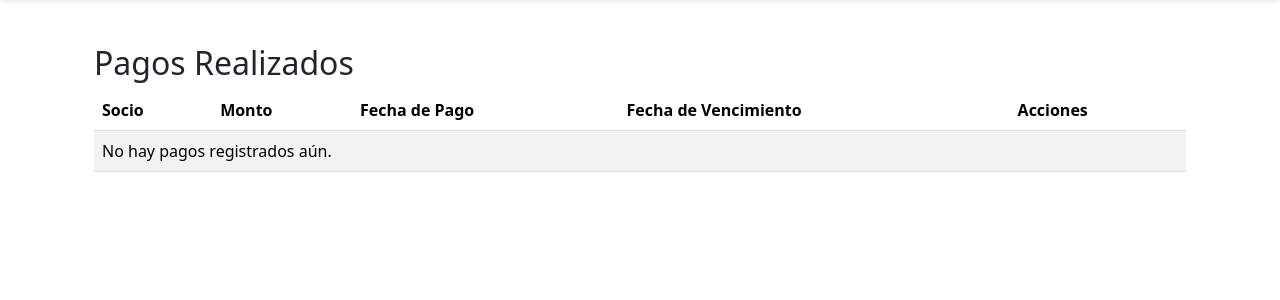
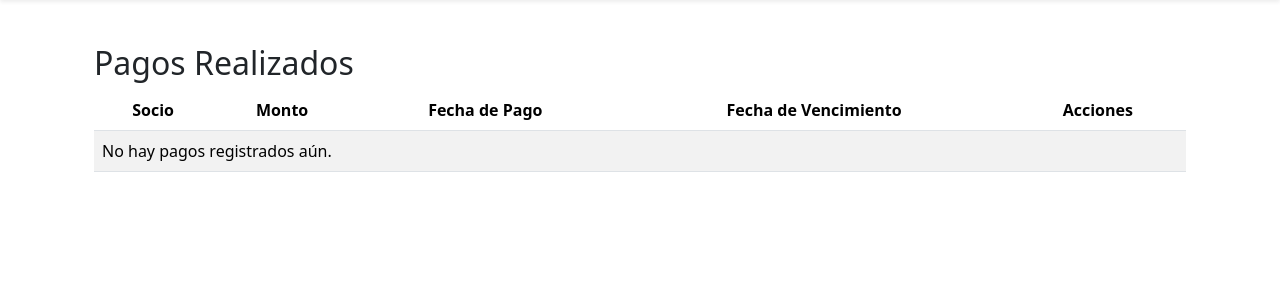
Before and after one commit to AgustinNormand/gymapp, a Django app: page /pagos/listar/ in a window 1280 px wide. Shown: the part 56-356 px from the top of the page. Run offline with Django 5.2, Linux system fonts and the light colour scheme; data that the repository does not hold is empty; some libraries are stand-ins or nearby versions.

Commit message:
Fixes visuales en listar pagos

```diff
--- a/pagos/templates/pagos/listar_pagos.html
+++ b/pagos/templates/pagos/listar_pagos.html
@@ -6,27 +6,36 @@
     <table class="table table-striped">
         <thead>
             <tr>
-                <th>Socio</th>
-                <th>Monto</th>
-                <th>Fecha de Pago</th>
-                <th>Fecha de Vencimiento</th>
-                <th>Acciones</th>
+                <th class="text-center">Socio</th>
+                <th class="text-center">Monto</th>
+                <th class="text-center">Fecha de Pago</th>
+                <th class="text-center">Fecha de Vencimiento</th>
+                <th class="text-center">Acciones</th>
             </tr>
         </thead>
         <tbody>
             {% for pago in pagos %}
                 <tr>
-                    <td>{{ pago.socio.nombre }} {{ pago.socio.apellido }}
+                    <td class="text-center">{{ pago.socio.nombre }} {{ pago.socio.apellido }}
                         {% if not socio.has_all_data %}
                             <i class="bi bi-info-circle-fill text-warning ms-1" title="Faltan datos opcionales"></i>
                         {% endif %}
                     </td>
-                    <td>${{ pago.monto }}</td>
-                    <td>{{ pago.fecha_pago|date:"d/m/Y" }}</td>
-                    <td>{{ pago.fecha_vencimiento|date:"d/m/Y" }}</td>
-                    <td>
-                        <a href="{% url 'pagos:eliminar_pago' pago.id %}" class="btn btn-sm btn-danger">
-                            <i class="bi bi-trash"></i> Eliminar
+                    <td class="text-center">${{ pago.monto }}</td>
+                    <td class="text-center">{{ pago.fecha_pago|date:"d/m/Y" }}</td>
+                    <td class="text-center">{{ pago.fecha_vencimiento|date:"d/m/Y" }}</td>
+                    <td class="text-center">
+                        <a href="{% url 'socios:detalle_socio' pago.socio.id %}"
+                           class="text-info text-decoration-none" title="Ver detalle del socio">
+                            <i class="bi bi-person-lines-fill"></i>
+                        </a>
+                        <a href="{% url 'socios:editar_socio' pago.socio.id %}"
+                           class="ms-1 text-decoration-none" title="Editar socio">
+                            <i class="bi bi-pencil-fill text-primary"></i>
+                        </a>
+                        <a href="{% url 'pagos:eliminar_pago' pago.id %}"
+                           class="ms-1 text-danger text-decoration-none" title="Eliminar pago">
+                            <i class="bi bi-x-circle-fill"></i>
                         </a>
                     </td>
                 </tr>
```
